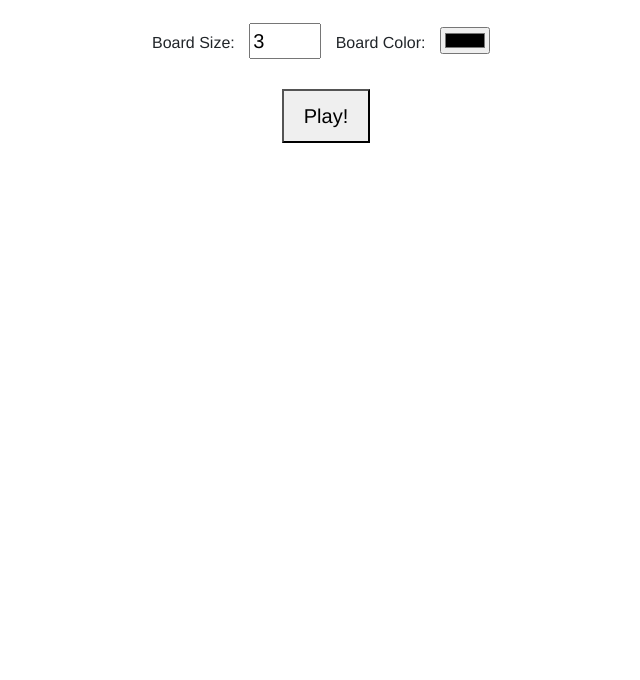
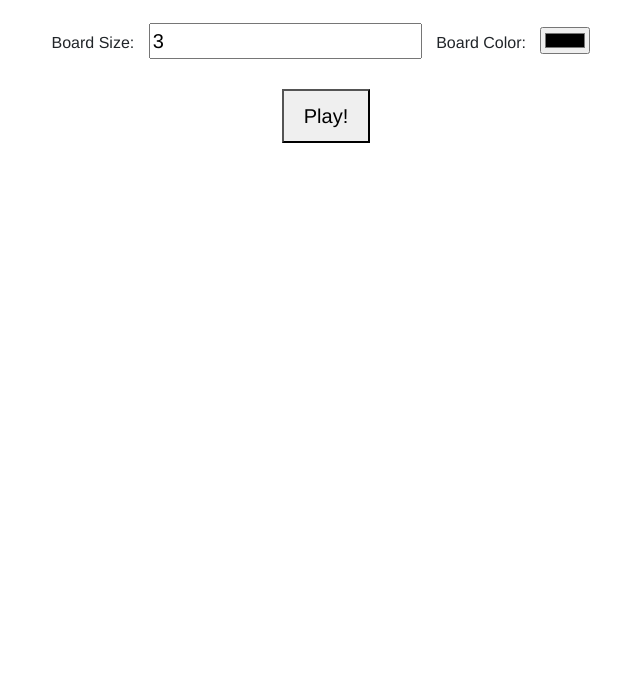
Before and after one commit to vilogra/TicTacToe, a plain HTML site: page index.html in a window 1280 px wide. Shown: the part 120-800 px from the top of the page, without its empty margins (314-954 px from the left). Drawn offline with nearby package versions, Linux system fonts and the light colour scheme; no server answers.

Commit message:
[Julio] - infinite scalable input value

```diff
--- a/index.html
+++ b/index.html
@@ -18,7 +18,7 @@
     <p>Settings:</p>
     <form id="options">
       <label for="input_boardsize">Board Size:</label>
-        <input type="number" id="input_boardsize" min="2" max="25" value="3" />
+        <input type="number" id="input_boardsize" min="2" value="3" />
       <label for="board color">Board Color:</label>
         <input type="color" value="#000000" id="input_boardcolor">
     </form>
```
